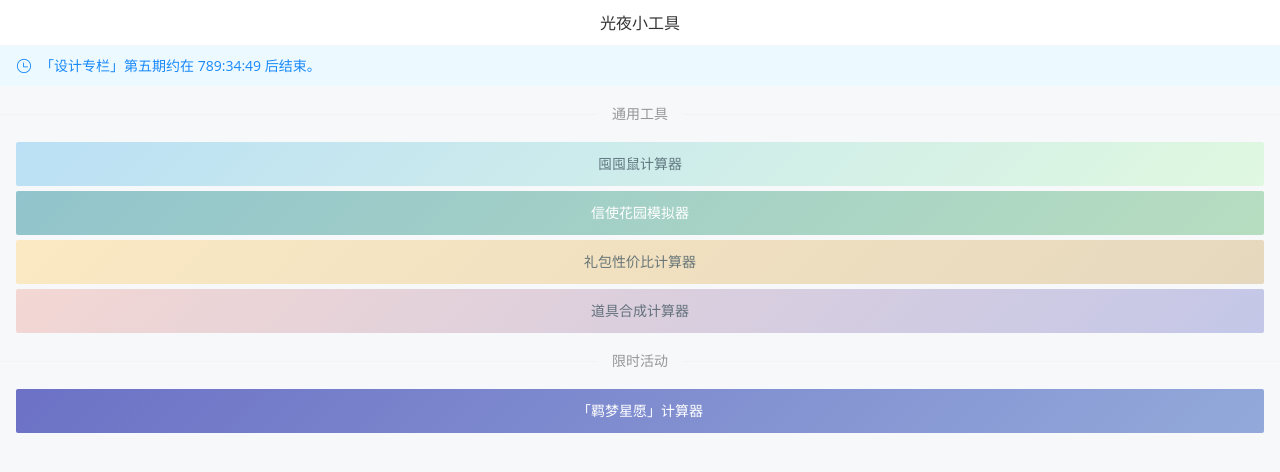
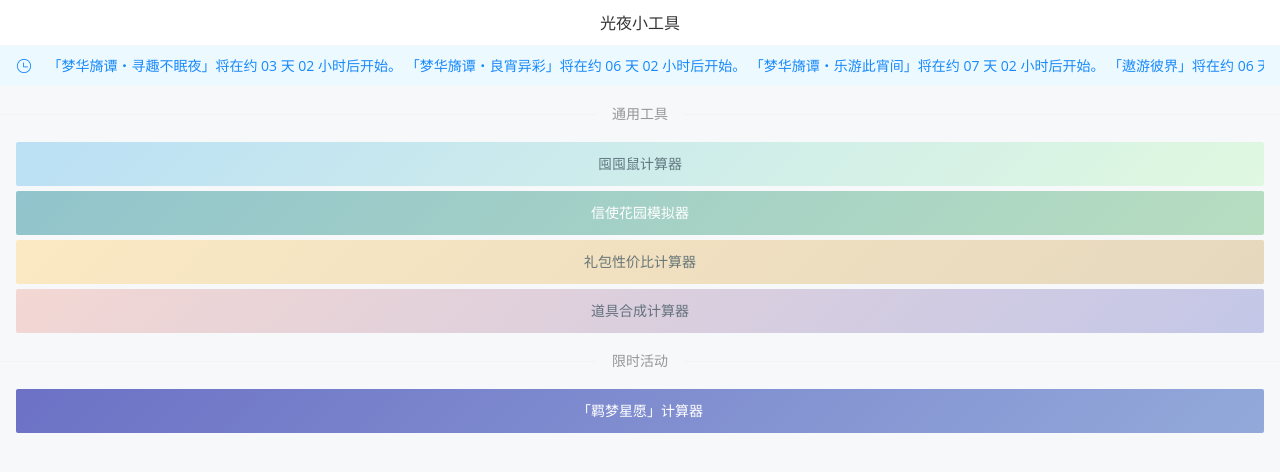
Before and after one commit to waterv/lightandnight, a Vue app: page / in a window 1280 px wide. Shown: the top 472 px of the page. Built offline with nearby package versions, Linux system fonts and the light colour scheme.

Commit message:
upd: 夏鸣星生日活动 fix: 修复轮换池与保底机制问题

```diff
--- a/src/assets/data/card.json
+++ b/src/assets/data/card.json
@@ -8,7 +8,7 @@
       [3, "炽之圆舞"], [0, "炽热尘烟"], [3, "若我失序"], [2, "触目如故"], [0, "掠夺时刻"], [1, "犹在镜中"],
       [2, "拈花一梦"], [3, "夕色再临"], [4, "向心引力"], [1, "宴色诱惑"], [0, "触手可及"], [1, "罪爱"],
       [2, "暗涌"], [3, "微醺心潮"], [4, "蝴蝶效应"], [2, "生生团圆"], [0, "春色撩人"], [3, "香颂絮语"],
-      [0, "四百击"], [4, "共犯"], [1, "奇诞破晓"], [4, "夜幕缭绕"]
+      [0, "四百击"], [4, "共犯"], [1, "奇诞破晓"], [4, "夜幕缭绕"], [3, "浮影相依"]
     ],
     "5": [
       [0, "无可遁逃"], [0, "反转霓虹"], [0, "专属造型"], [0, "黑色对峙"], [0, "碧珀凝光"], [0, "指间心音"],
@@ -164,12 +164,14 @@
         "name": "时间的彼岸・余音",
         "desc": "12/10 - 12/16",
         "common": 2,
-        "up": { "6": [ 20 ], "5": [ 21 ] }
+        "up": { "6": [ 20 ], "5": [ 21 ] },
+        "addcommon": { "6": [ 21 ], "5": [ 22 ] }
       }, {
         "name": "时间的彼岸・弦音",
         "desc": "12/16 - 12/22",
         "common": 2,
-        "up": { "6": [ 21 ], "5": [ 22 ] }
+        "up": { "6": [ 21 ], "5": [ 22 ] },
+        "addcommon": { "6": [ 20 ], "5": [ 21 ] }
       }, {
         "name": "尘封的雪影",
         "desc": "12/30 - 01/08",
@@ -219,12 +221,14 @@
         "name": "时间的彼岸・屿渊",
         "desc": "04/10 - 04/16",
         "common": 4,
-        "up": { "6": [ 36 ], "5": [ 23 ] }
+        "up": { "6": [ 36 ], "5": [ 23 ] },
+        "addcommon": { "6": [ 37 ], "5": [ 24 ] }
       }, {
         "name": "时间的彼岸・屿辰",
         "desc": "04/16 - 04/22",
         "common": 4,
-        "up": { "6": [ 37 ], "5": [ 24 ] }
+        "up": { "6": [ 37 ], "5": [ 24 ] },
+        "addcommon": { "6": [ 36 ], "5": [ 23 ] }
       }, {
         "name": "游弋八日谈",
         "desc": "04/22 - 04/30",
@@ -240,6 +244,11 @@
         "desc": "05/21 - 05/23",
         "common": 4,
         "up": { "6": [ 20 ], "5": [ 21 ] }
+      }, {
+        "name": "遨游彼界",
+        "desc": "05/26 - 06/03",
+        "common": 4,
+        "up": { "6": [ 40 ] }
       }
     ]
   }
--- a/src/assets/data/event.json
+++ b/src/assets/data/event.json
@@ -1,5 +1,9 @@
 [
   { "name": "「悠游夏日」", "start": "2022-05-17 05:00", "end": "2022-05-23" },
+  { "name": "「梦华旖谭・寻趣不眠夜」", "start": "2022-05-23 05:00", "end": "2022-06-03" },
+  { "name": "「梦华旖谭・良宵异彩」", "start": "2022-05-26 05:00", "end": "2022-06-03" },
+  { "name": "「梦华旖谭・乐游此宵间」", "start": "2022-05-27 05:00", "end": "2022-06-03" },
+  { "name": "「遨游彼界」", "start": "2022-05-26 05:00", "end": "2022-06-03" },
   { "name": "「设计专栏」第五期", "start": "2022-05-08 05:00", "end": "2022-06-22" },
   { "name": "「与他的丛林密语」", "start": "2022-05-17 10:00", "end": "2022-05-24" },
   { "name": "「与罪同行・归途」", "start": "2022-05-21 05:00", "end": "2022-05-23" },
--- a/src/views/Home.vue
+++ b/src/views/Home.vue
@@ -2,13 +2,11 @@
   <navbar title="光夜小工具" />
 
   <van-notice-bar left-icon="clock-o" color="#1989fa" background="#ecf9ff">
-    <van-swipe vertical class="notice-swipe" :autoplay="3000" :show-indicators="false">
       <template v-for="v in events" :key="v">
-        <van-swipe-item v-if="v.status">
-          {{v.name}}约在 <van-count-down class="countdown" :time="v.countdown" /> 后{{v.status == 1 ? '开始' : '结束'}}。
-        </van-swipe-item>
+        <template v-if="v.status">
+          {{v.name}}将在约<van-count-down class="countdown" :time="v.countdown" format=" DD 天 HH 小时" />后{{v.status == 1 ? '开始' : '结束'}}。
+        </template>
       </template>
-    </van-swipe>
   </van-notice-bar>
 
   <van-divider>通用工具</van-divider>
@@ -26,7 +24,7 @@
 </template>
 
 <script>
-import { CountDown, Swipe, SwipeItem } from 'vant'
+import { CountDown } from 'vant'
 import Navbar from '@/components/Navbar.vue'
 
 let dayjs = require('dayjs')
@@ -36,8 +34,6 @@ export default {
   components: {
     Navbar,
     [CountDown.name]: CountDown,
-    [Swipe.name]: Swipe,
-    [SwipeItem.name]: SwipeItem,
   },
   data () {
     let events = [
--- a/src/views/common/Gacha.vue
+++ b/src/views/common/Gacha.vue
@@ -227,7 +227,7 @@ export default {
       return poolDetail
     },
     possibility () {
-      return this.waterLevel <= 60 ? 2 : Math.min(2 + (this.waterLevel - 60) * 10, 100)
+      return this.waterLevel < 60 ? 2 : Math.min(12 + (this.waterLevel - 60) * 10, 100)
     },
     starPossibility () {
       return {
@@ -297,6 +297,8 @@ export default {
         this.starCount[6] += 1
         if (random2 <= p && this.pool.up && this.pool.up['6'])
           return { star: 6, index: getFromList(this.pool.up['6']) }
+        else if (this.pool.addcommon && this.pool.addcommon['6'])
+          return { star: 6, index: getFromList(data.common[this.pool.common]['6'].concat(this.pool.addcommon['6']))}
         else
           return { star: 6, index: getFromList(data.common[this.pool.common]['6']) }
       }
@@ -312,6 +314,8 @@ export default {
       this.starCount[5] += 1
       if (random2 <= p && this.pool.up && this.pool.up['5'])
         return { star: 5, index: getFromList(this.pool.up['5']) }
+      else if (this.pool.addcommon && this.pool.addcommon['5'])
+        return { star: 5, index: getFromList(data.common[this.pool.common]['5'].concat(this.pool.addcommon['5']))}
       else
         return { star: 5, index: getFromList(data.common[this.pool.common]['5']) }
     },
```
